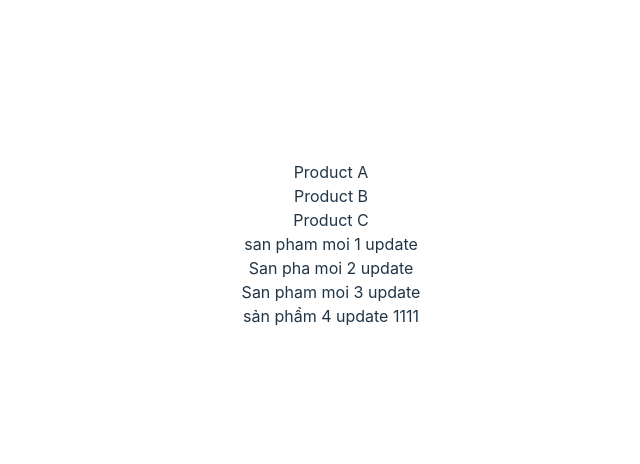
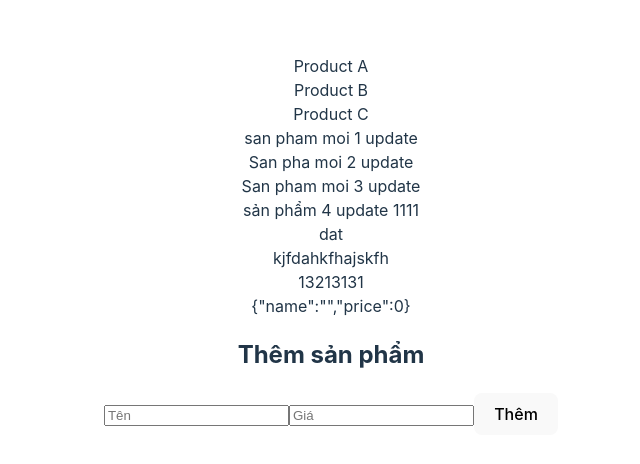
Before and after one commit to datlt2306/FPL-WEB209, a React (Vite) app: page / in a window 1280 px wide. Shown: the part 156-620 px from the top of the page, without its empty margins (309-949 px from the left). Built offline with nearby package versions, Linux system fonts and the light colour scheme; data requests are answered from the project's data file.

Commit message:
Buổi 4 - react-query - mutation

```diff
--- a/db.json
+++ b/db.json
@@ -34,6 +34,21 @@
       "name": "sản phẩm 4 update 1111",
       "price": "200",
       "id": 7
+    },
+    {
+      "name": "dat",
+      "price": "123",
+      "id": 8
+    },
+    {
+      "name": "kjfdahkfhajskfh",
+      "price": "1231",
+      "id": 9
+    },
+    {
+      "name": "13213131",
+      "price": "3123213",
+      "id": 10
     }
   ],
   "users": [
--- a/src/App.tsx
+++ b/src/App.tsx
@@ -13,7 +13,7 @@ function App() {
         <>
             {/* <Counter /> */}
             <ProductList />
-            {/* <ProductAdd /> */}
+            <ProductAdd />
             {/* <ProductEdit /> */}
         </>
     )
--- a/src/components/ProductAdd/index.tsx
+++ b/src/components/ProductAdd/index.tsx
@@ -1,9 +1,23 @@
 import React, { useContext, useState } from 'react'
 import { IProduct } from '../../interfaces/Product'
 import { ProductContext } from '../../context/product'
+import { useMutation, useQueryClient } from 'react-query'
 
 const ProductAdd = () => {
-    const { state, dispatch } = useContext(ProductContext)
+    const queryClient = useQueryClient()
+    // const { state, dispatch } = useContext(ProductContext)
+
+    const mutation = useMutation({
+        mutationFn: (product) =>
+            fetch(`http://localhost:3000/products`, {
+                method: 'POST',
+                headers: {
+                    'Content-Type': 'application/json'
+                },
+                body: JSON.stringify(product)
+            }),
+        onSuccess: () => queryClient.invalidateQueries('PRODUCT_KEY')
+    })
     const [valueInput, setValueInput] = useState<IProduct>({
         name: '',
         price: 0
@@ -18,18 +32,7 @@ const ProductAdd = () => {
     }
     const onSubmit = async (e: any) => {
         e.preventDefault()
-
-        fetch(`http://localhost:3000/products`, {
-            method: 'POST',
-            headers: {
-                'Content-Type': 'application/json'
-            },
-            body: JSON.stringify(valueInput)
-        })
-            .then((response) => response.json())
-            .then((data) => {
-                dispatch({ type: 'ADD_PRODUCT', payload: data })
-            })
+        mutation.mutate(valueInput as any)
     }
     return (
         <form onSubmit={onSubmit}>
--- a/src/components/ProductList/index.tsx
+++ b/src/components/ProductList/index.tsx
@@ -8,7 +8,7 @@ const ProductList = () => {
         data: products,
         isLoading,
         isError
-    } = useQuery('PRODUCT_KEY', async () => {
+    } = useQuery(['PRODUCT_KEY'], async () => {
         const response = await fetch(`http://localhost:3000/products`)
         const data = await response.json()
         return data
```
